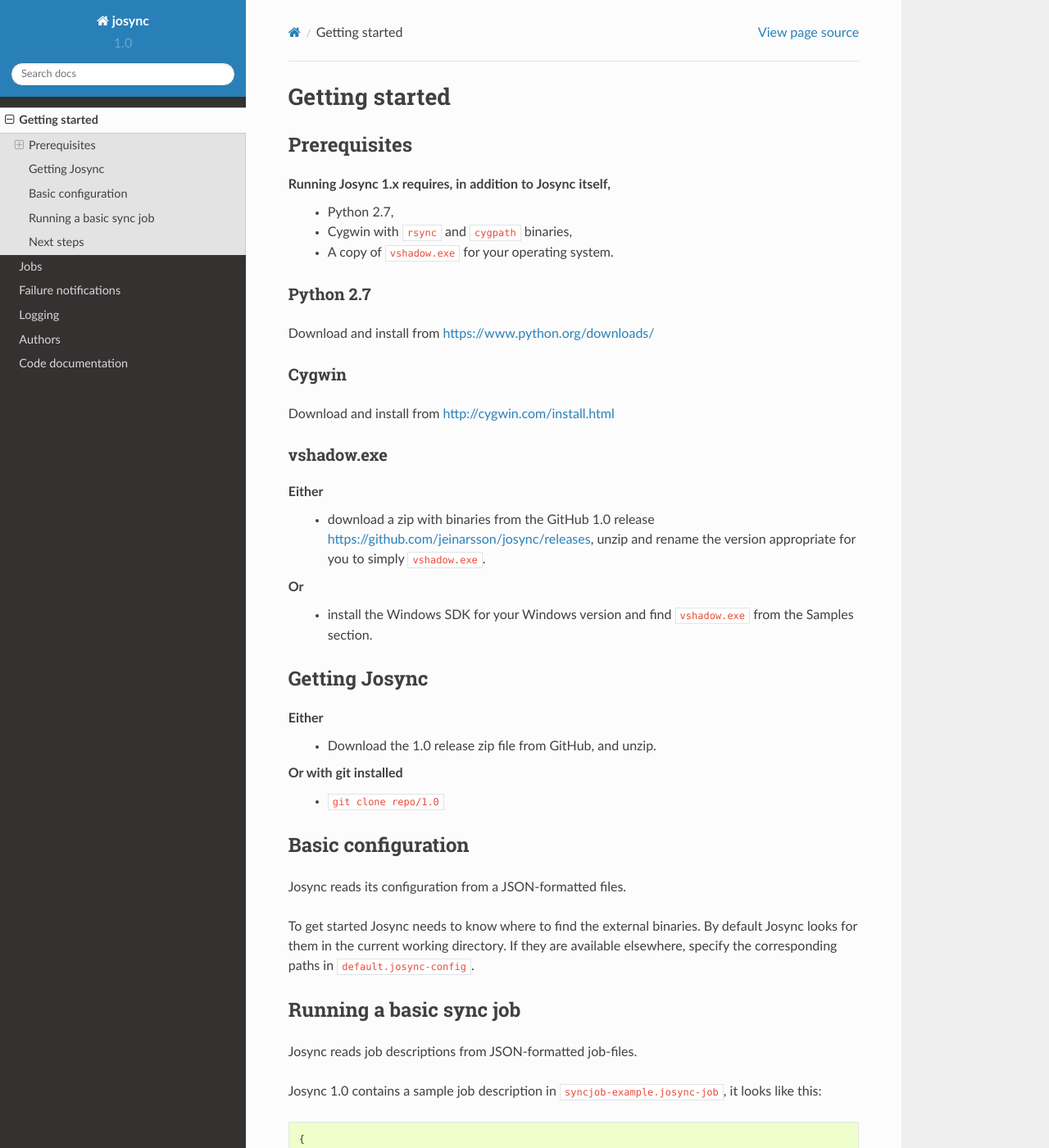
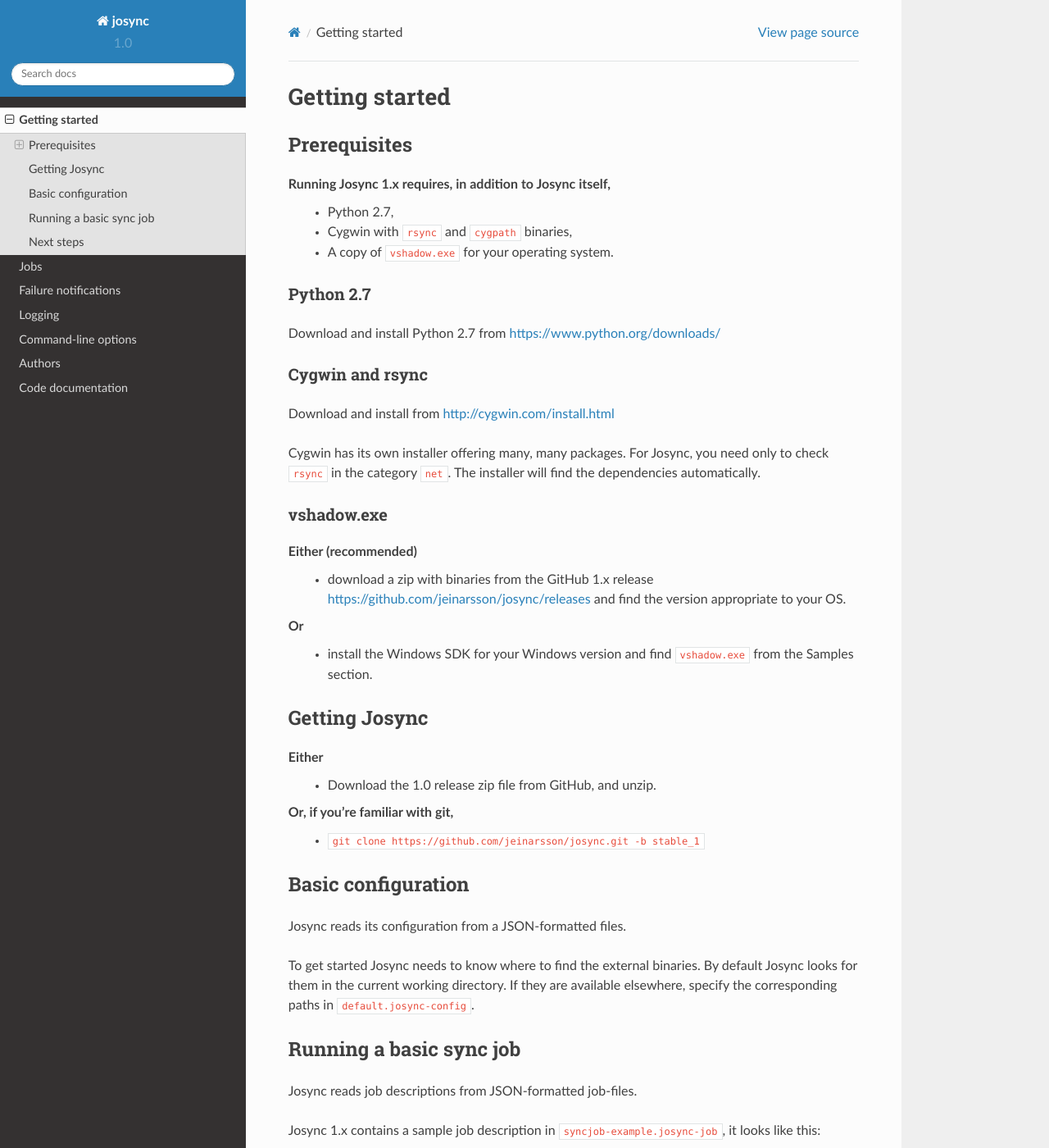
Before and after one commit to jeinarsson/josync, a Sphinx documentation site: the page built from docs/getting_started.rst, in a window 1280 px wide and 1400 px high. Shown: the whole window at 82% size. Built offline with Sphinx 7.4.7 and the Read the Docs theme 2.0.0, drawn with Linux system fonts in a browser that asks for light colours; some of the changed text lies outside the part shown.

Commit message:
docs and --nonotifications

```diff
--- /dev/null
+++ b/docs/cli.rst
@@ -0,0 +1,5 @@
+********************
+Command-line options
+********************
+
+.. program-output:: python -V
--- a/docs/getting_started.rst
+++ b/docs/getting_started.rst
@@ -14,16 +14,18 @@ Running Josync 1.x requires, in addition to Josync itself,
 
 Python 2.7
 ----------
-Download and install from https://www.python.org/downloads/
+Download and install Python 2.7 from https://www.python.org/downloads/
 
-Cygwin
-------
+Cygwin and rsync
+----------------
 Download and install from http://cygwin.com/install.html
+
+Cygwin has its own installer offering many, many packages. For Josync, you need only to check ``rsync`` in the category ``net``. The installer will find the dependencies automatically.
 
 vshadow.exe
 -----------
-Either
-	* download a zip with binaries from the GitHub 1.0 release https://github.com/jeinarsson/josync/releases, unzip and rename the version appropriate for you to simply ``vshadow.exe``.
+Either (recommended)
+	* download a zip with binaries from the GitHub 1.x release https://github.com/jeinarsson/josync/releases and find the version appropriate to your OS.
 Or
 	* install the Windows SDK for your Windows version and find ``vshadow.exe`` from the Samples section.
 
@@ -33,8 +35,8 @@ Getting Josync
 
 Either
 	* Download the 1.0 release zip file from GitHub, and unzip.
-Or with git installed
-	* ``git clone repo/1.0``
+Or, if you're familiar with git,
+	* ``git clone https://github.com/jeinarsson/josync.git -b stable_1``
 
 Basic configuration
 ===================
@@ -48,7 +50,7 @@ Running a basic sync job
 
 Josync reads job descriptions from JSON-formatted job-files.
 
-Josync 1.0 contains a sample job description in ``syncjob-example.josync-job``, it looks like this::
+Josync 1.x contains a sample job description in ``syncjob-example.josync-job``, it looks like this::
 
 	{
 	    "type": "sync",
@@ -73,5 +75,6 @@ Next steps
 ==========
 
 Now that Josync 1.0 runs you probably want to
+	* check out :doc:`notifications`,
 	* know more about and configure the log files written by Josync: :doc:`logging`,
 	* read the details about the available :doc:`job types<jobs>`
--- a/docs/index.rst
+++ b/docs/index.rst
@@ -23,6 +23,7 @@ Contents
    jobs
    notifications
    logging
+   cli
    authors
    reference
 
--- a/docs/notifications.rst
+++ b/docs/notifications.rst
@@ -5,6 +5,8 @@ Failure notifications
 Josync can send an e-mail to you if a job fails, for example if the sync target is not found, or is full.
 
 The e-mail receipient and notification trigger is configured per job, in the ``.josync-job``-file. The required settings for sending e-mail must be configured in ``default.josync-config``.
+
+If you have configured failure notifications but would like to run Josync with notifications disabled, use the command line option ``--nonotifications``.
 
 Configuring notification for a job
 ----------------------------------
```
Also changed, not shown: docs/jobs.rst (+1 -19 lines), josync.py (+7 -7 lines).
